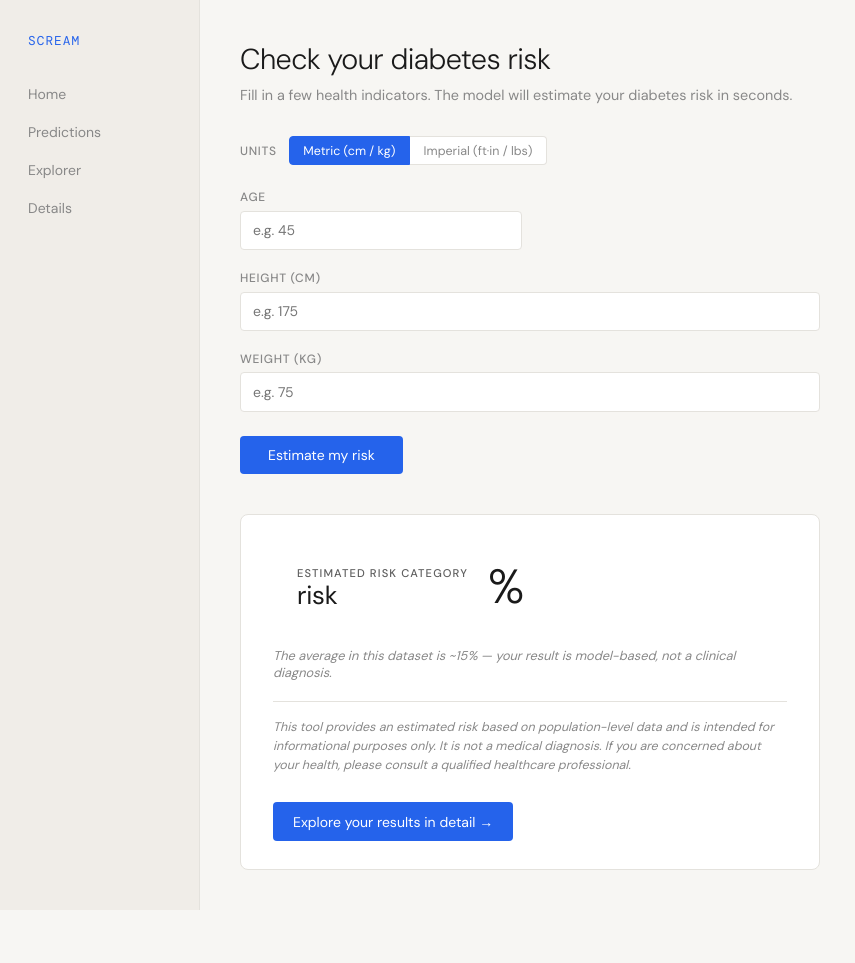
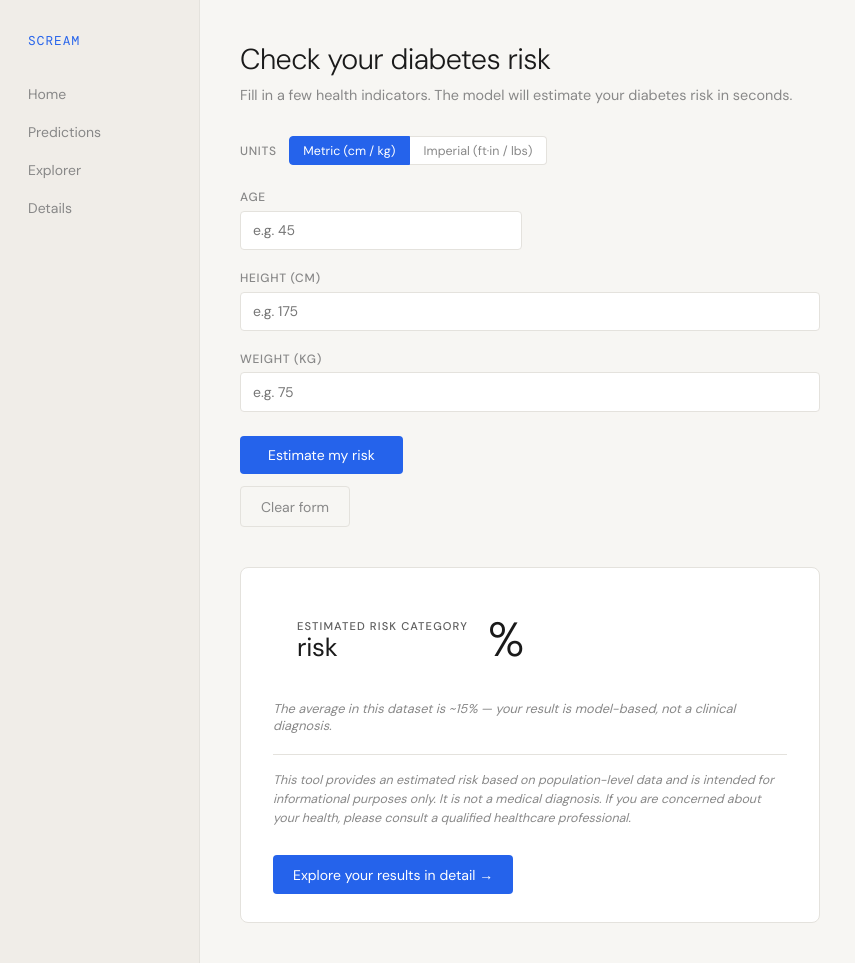
Before and after one commit to hertie-dsa-26/project-scream, a Flask app: template app/templates/predictions.html in a window 1280 px wide. Shown: the whole page, without its empty margins (0-855 px from the left). Before the commit the page ends 910 px from the top, so only its background shows below. Run offline with Flask 3, Linux system fonts and the light colour scheme; the template is opened without the code that fills it, so the values that code supplies are empty; parts of the project's set-up code (start-up, migrations or seed data) failed here and were passed over.

Commit message:
feat: persist form values and result across navigation + add clear button

```diff
--- a/app/routes/predictions.py
+++ b/app/routes/predictions.py
@@ -108,20 +108,47 @@
         if not form_errors:
             result = predict(cleaned)
 
-            # Store in session so /details can access without re-running model
+            # Persist form values and result in session so:
+            # - /details can access the result without re-running the model
+            # - the form repopulates when the user navigates back
             session["last_result"] = {
                 "probability_pct": result.probability_pct,
                 "risk_category":   result.risk_category,
                 "suggestions":     result.suggestions,
                 "input_features":  result.input_features,
             }
+            session["last_form_values"] = dict(request.form)
+
+    # On GET, restore saved form values if present; on POST use request.form
+    form_values = request.form if request.method == "POST" else session.get("last_form_values", {})
+
+    # Restore last result on GET so the result panel repopulates on back-navigation
+    if request.method == "GET" and "last_result" in session:
+        from app.utils.model import PredictResult
+        saved = session["last_result"]
+        result = PredictResult(
+            probability      = saved["probability_pct"] / 100,
+            probability_pct  = saved["probability_pct"],
+            risk_category    = saved["risk_category"],
+            suggestions      = saved["suggestions"],
+            input_features   = saved["input_features"],
+        )
 
     return render_template(
         "predictions.html",
         form_options   = FORM_OPTIONS,
         form_labels    = FORM_LABELS,
         form_tooltips  = FORM_TOOLTIPS,
-        form_values    = request.form,
+        form_values    = form_values,
         form_errors    = form_errors,
         result         = result,
     )
+
+
+@predictions_bp.route("/clear", methods=["POST"])
+def clear():
+    """Wipe saved form values and last result from session, return to empty form."""
+    session.pop("last_form_values", None)
+    session.pop("last_result", None)
+    from flask import redirect, url_for
+    return redirect(url_for("predictions.predictions"))
--- a/app/static/css/main.css
+++ b/app/static/css/main.css
@@ -339,6 +339,19 @@
 }
 .predict-form button[type="submit"]:hover { opacity: 0.85; }
 
+.btn-clear {
+    padding: 0.65rem 1.25rem;
+    background: none;
+    color: var(--muted);
+    border: 1px solid var(--border);
+    border-radius: 4px;
+    font-family: "DM Sans", sans-serif;
+    font-size: 0.875rem;
+    cursor: pointer;
+    transition: border-color 0.15s, color 0.15s;
+}
+.btn-clear:hover { border-color: var(--text); color: var(--text); }
+
 /* ── Risk result box ── */
 .risk-result {
     margin-top: 2.5rem;
--- a/app/templates/predictions.html
+++ b/app/templates/predictions.html
@@ -125,6 +125,10 @@
 
         <button type="submit">Estimate my risk</button>
 
+    </form>
+
+    <form method="POST" action="{{ url_for('predictions.clear') }}" style="margin-top: 0.75rem;">
+        <button type="submit" class="btn-clear">Clear form</button>
     </form>
 
     {# ── Result ── #}
```
